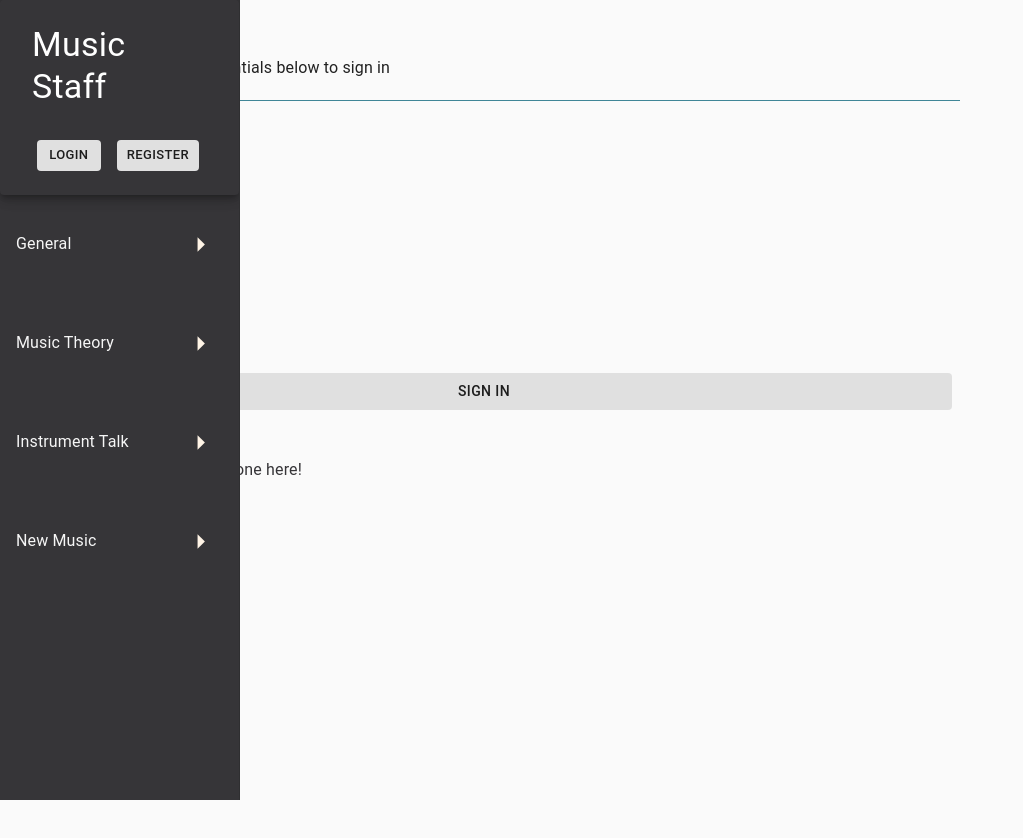
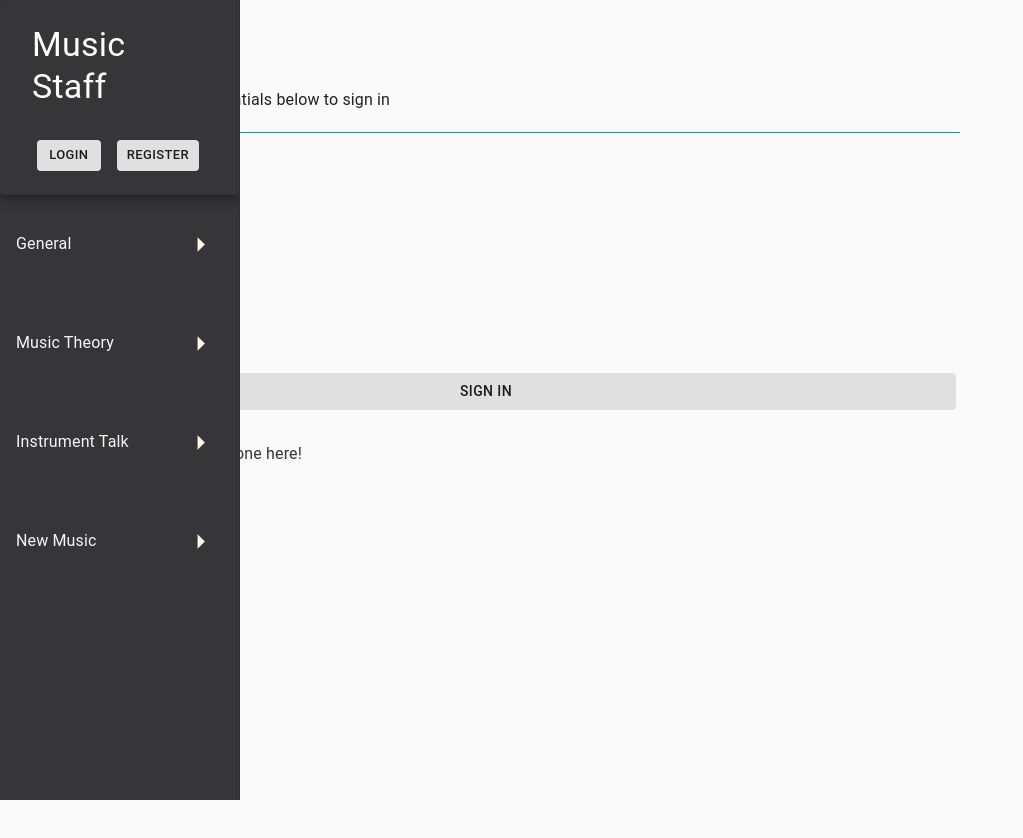
Before and after one commit to S-Brand5136/Music-Staff, a React (Create React App) app in the folder frontend/: page /login in a window 1280 px wide. Shown: the top 838 px of the page, without its empty margins (0-1023 px from the left). Built offline with nearby package versions, Linux system fonts and the light colour scheme; no server answers.

Commit message:
Work on styling

```diff
--- a/frontend/src/components/Sidebar.js
+++ b/frontend/src/components/Sidebar.js
@@ -217,7 +217,7 @@ const Sidebar = (props) => {
             <Typography
               align="center"
               style={{
-                left: "5rem",
+                left: "2.5rem",
                 marginRight: ".5rem",
                 marginTop: ".5rem",
                 position: "relative",
--- a/frontend/src/pages/HomePage.js
+++ b/frontend/src/pages/HomePage.js
@@ -83,15 +83,16 @@ const HomePage = ({ history }) => {
   return (
     <Box>
       <Grid container direction="row">
-        <Grid item lg={12}>
+        <Grid item lg={12} xl={12}>
           <Grid
             container
+            container
             direction="row"
-            justify="space-evenly"
-            alignItems="flex-end"
+            justify="flex-end"
+            alignItems="center"
             spacing={5}
           >
-            <Grid item xl={8} lg={8} xs={12} md={8}>
+            <Grid item xl={12} lg={12} xs={12} md={8}>
               <Hidden smUp>
                 <Typography
                   style={{ marginTop: "2rem", marginLeft: "2rem" }}
@@ -103,16 +104,17 @@ const HomePage = ({ history }) => {
               </Hidden>
               <Hidden mdDown>
                 <Typography
-                  style={{ marginTop: "2rem", marginLeft: "2rem" }}
+                  style={{ marginTop: "5rem", marginLeft: "2rem" }}
                   variant="h3"
                   className={classes.MuiTypography}
                 >
                   {catloading ? "...." : catTitle.toString()}
                 </Typography>
+                <Divider />
               </Hidden>
             </Grid>
 
-            <Grid item xl={2} lg={2} xs={11} md={8}>
+            <Grid item lg={4} xs={11} md={8}>
               <Paper
                 component="form"
                 onSubmit={(e) => searchHandler(e)}
@@ -134,7 +136,7 @@ const HomePage = ({ history }) => {
                 </IconButton>
               </Paper>
             </Grid>
-            <Grid item xl={11} xs={10} md={8}>
+            <Grid item xl={12} xs={10} md={8}>
               <Button
                 style={{ float: "right" }}
                 onClick={() => history.push("/createPost")}
--- a/frontend/src/pages/LoginPage.js
+++ b/frontend/src/pages/LoginPage.js
@@ -43,15 +43,26 @@ const LoginPage = ({ location, history }) => {
       <Grid container direction="row">
         <Grid item id="signin" xs={12} lg={12} xl={12} md={12}>
           <Hidden smUp>
-            <Typography style={{ marginLeft: "1rem" }} variant="h3">
+            <Typography
+              style={{ marginLeft: "1rem", padding: "0", marginTop: "2rem" }}
+              variant="h3"
+            >
               Sign In
             </Typography>
-            <Typography style={{ margin: "1rem" }} variant="body1">
+            <Typography
+              style={{ margin: "1rem", padding: "0" }}
+              variant="body1"
+            >
               Welcome back! Enter your credentials below to sign in
             </Typography>
           </Hidden>
           <Hidden mdDown>
-            <Typography variant="h3">Sign In</Typography>
+            <Typography
+              style={{ marginLeft: "1rem", padding: "0", marginTop: "2rem" }}
+              variant="h3"
+            >
+              Sign In
+            </Typography>
             <Typography variant="body1">
               Welcome back! Enter your credentials below to sign in
             </Typography>
@@ -63,8 +74,8 @@ const LoginPage = ({ location, history }) => {
 
         <Grid item id="form">
           <form onSubmit={(e) => onSubmitHandler(e)}>
-            <Grid container spacing={6} direction="row">
-              <Grid item xs={12} md={9} lg={9} xl={12}>
+            <Grid container spacing={4} direction="row">
+              <Grid item xs={10} md={9} lg={9} xl={12}>
                 <TextField
                   id="email"
                   label="Email"
@@ -72,7 +83,7 @@ const LoginPage = ({ location, history }) => {
                   onChange={(e) => setEmail(e.target.value)}
                 />
               </Grid>
-              <Grid item xs={12} md={9} lg={9} xl={12}>
+              <Grid item xs={10} md={9} lg={9} xl={12}>
                 <TextField
                   id="password"
                   label="Password"
```
